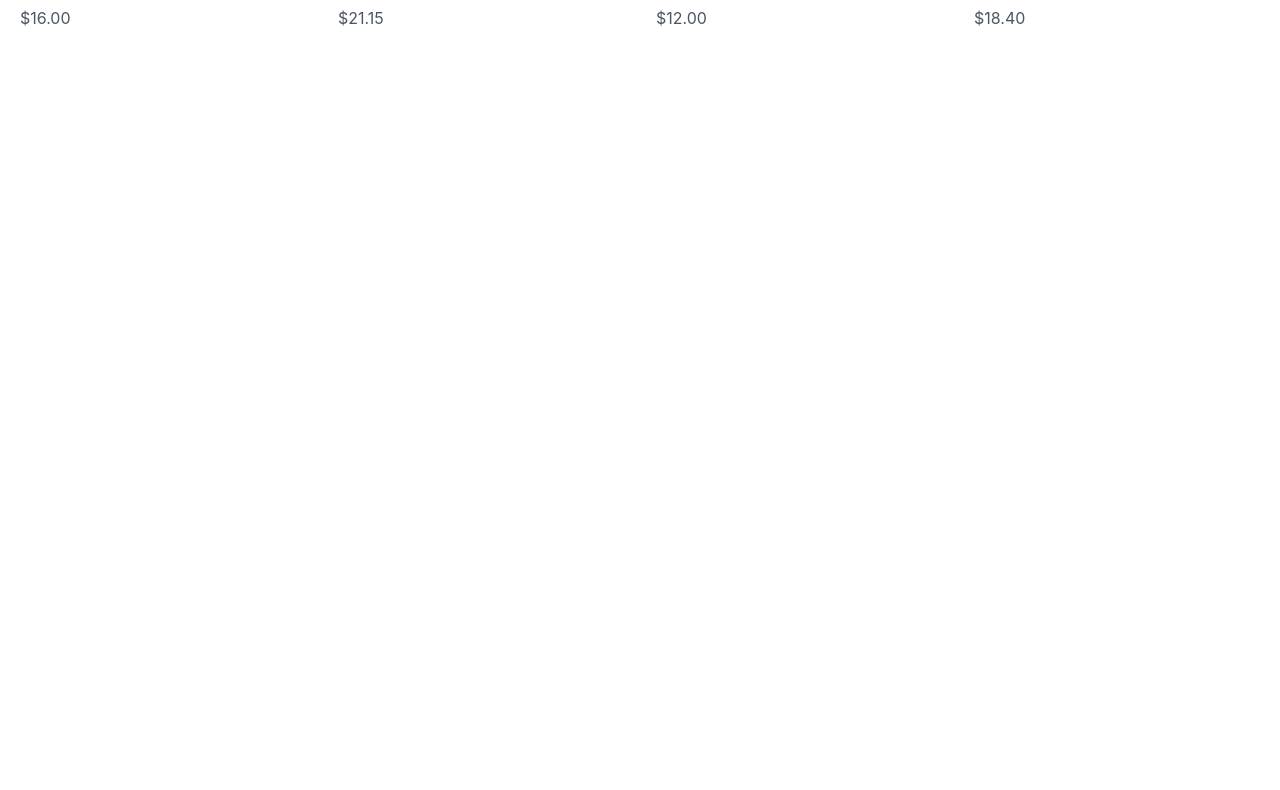
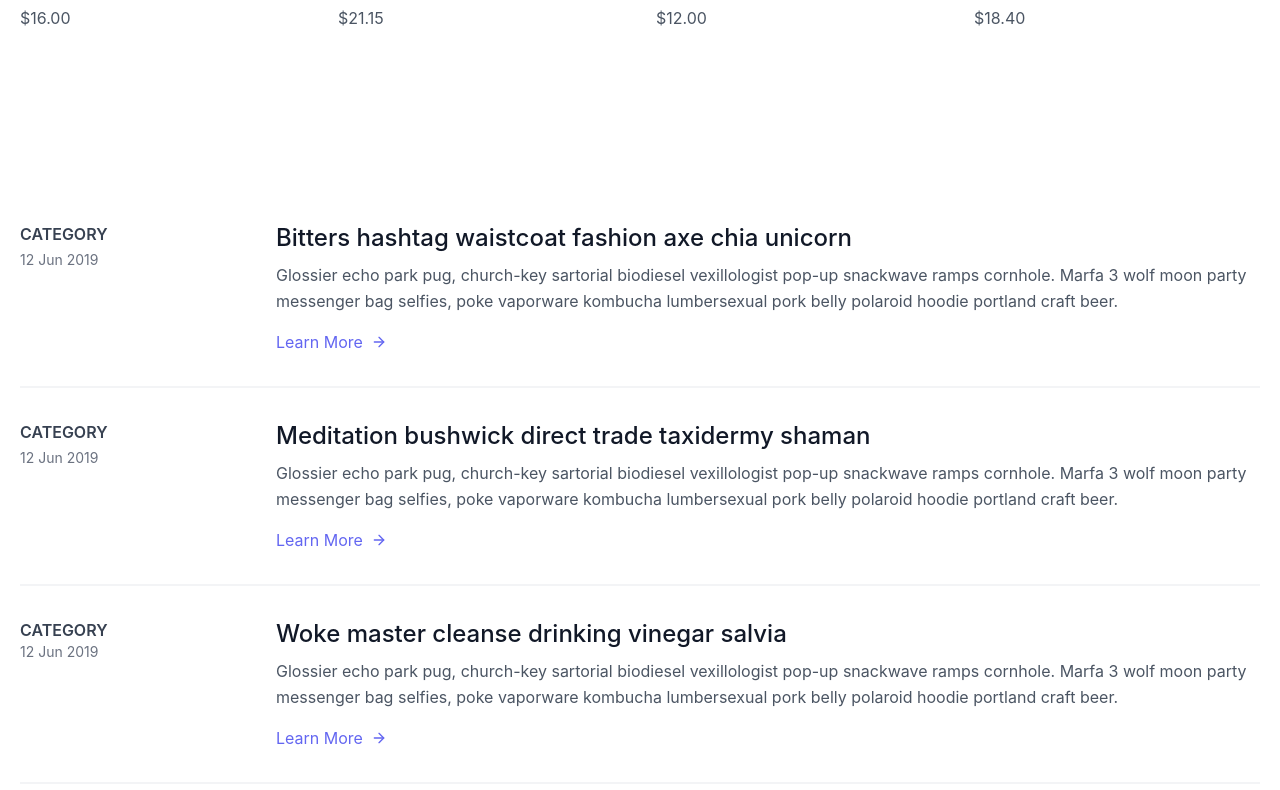
Before and after one commit to TauqeerAhmad5201/react-basic-push, a React (Create React App) app: page / in a window 1280 px wide. Shown: the part 770-1560 px from the top of the page. Before the commit the page ends 896 px from the top, so only its background shows below. Built offline with nearby package versions, Linux system fonts and the light colour scheme.

Commit message:
added detail tab in App.js

```diff
--- a/src/App.js
+++ b/src/App.js
@@ -1,12 +1,14 @@
 import './App.css';
 import Navbar from './components/Navbar'
 import Event from './components/Event'
+import Details from './components/Details';
 
 function App() {
   return (
     <>
     <Navbar></Navbar>
     <Event></Event>
+    <Details></Details>
     </>
   );
 }
```
